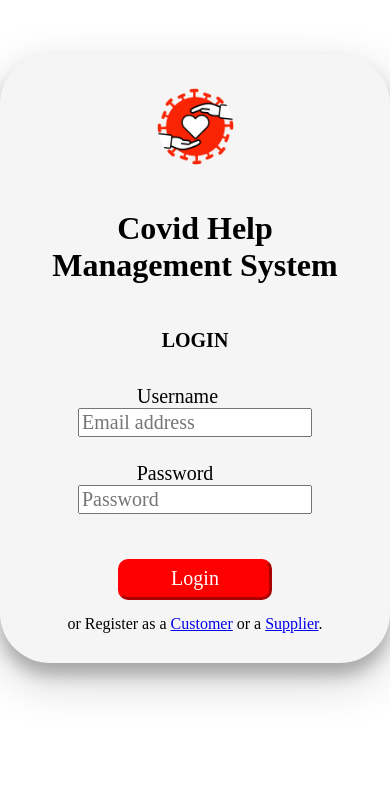
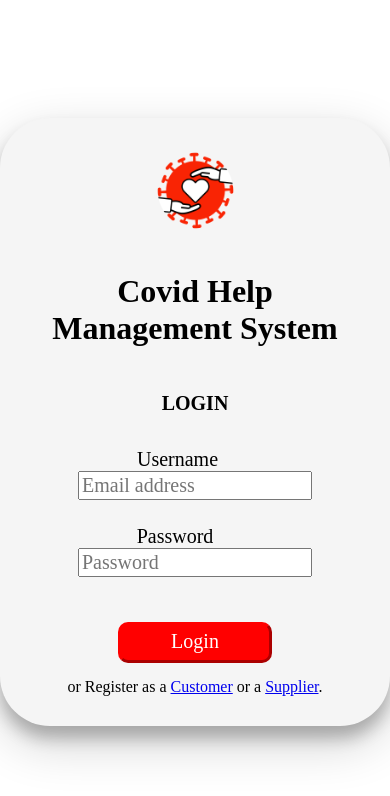
Before and after one commit to IceCYrip/Covid-Help-Portal, a React (Create React App) app: page / in a window 390 px wide. Shown: the top 796 px of the page. Built offline with nearby package versions, Linux system fonts and the light colour scheme.

Commit message:
responsiveness added

```diff
--- a/src/AccFields.css
+++ b/src/AccFields.css
@@ -19,7 +19,7 @@
 
 input:hover {
   box-shadow: 0 0 11px rgba(255, 0, 0, 0.541);
-  border-color: rgba(255, 0, 0, 0.356);
+  border-color: rgba(255, 0, 0, 0.4);
 }
 
 input:focus {
--- a/src/LoginMain.css
+++ b/src/LoginMain.css
@@ -1,8 +1,8 @@
-.centering {
+.loginmain {
   display: flex;
   justify-content: center;
   align-items: center;
-  height: 717px;
+  height: 100vh;
 }
 
 .login_container1 {
@@ -81,3 +81,181 @@ h7 {
 .login_btn1 > button:hover {
   background-color: rgb(230, 0, 0);
 }
+
+/* +-+-+-+-+-+-+-+-+-+-+-+-+-+-+-+-+-+-+-+-+-+-+-+-+-+-+-+-+-+-+-+-+-+-+-+ */
+
+/* Phones */
+/* @media only screen and (min-width: 376px) and (max-width: 450px) {
+  .loginmain {
+    display: flex;
+    justify-content: center;
+    align-items: center;
+    height: 100vh;
+  }
+
+  .login_container1 {
+    display: flex;
+    flex-direction: column;
+    justify-content: center;
+    align-items: center;
+    font-family: constantia;
+    text-align: center;
+  }
+
+  .login_logo1 {
+    width: 25%;
+    padding-bottom: 15px;
+    object-fit: contain;
+  }
+
+  h5 {
+    font-size: 20px;
+    font-weight: 800;
+  }
+
+  .uname1 {
+    display: flex;
+    flex-direction: column;
+    align-items: center;
+    font-size: 2.5vh;
+  }
+
+  .uname1 > input {
+    margin-top: 1.5vh;
+    font-size: 2.5vh;
+  }
+  .pwd1 {
+    display: flex;
+    flex-direction: column;
+    align-items: center;
+    font-size: 2.5vh;
+  }
+
+  .pwd1 > input {
+    margin-top: 1.5vh;
+    font-size: 2.5vh;
+  }
+
+  .pwd1 {
+    display: flex;
+    flex-direction: column;
+  }
+
+  .login_btn1 > button {
+    margin-top: 4vh;
+    margin-bottom: 2vh;
+    font-family: Constantia;
+    padding-left: 50px;
+    padding-right: 50px;
+    padding-top: 5px;
+    padding-bottom: 7px;
+    border-radius: 10px;
+    border-color: red;
+    border-width: 3px;
+
+    color: white;
+    background-color: red;
+  }
+
+  .form {
+    box-shadow: 0 12px 16px 0 rgba(0, 0, 0, 0.24),
+      0 17px 50px 0 rgba(0, 0, 0, 0.19);
+    border-radius: 5vh;
+    background-color: whitesmoke;
+    width: fit-content;
+    height: fit-content;
+    padding-left: 5vh;
+    padding-right: 5vh;
+    padding-bottom: 5vh;
+    margin-top: 5vh;
+  }
+} */
+
+/* +-+-+-+-+-+-+-+-+-+-+-+-+-+-+-+-+-+-+-+-+-+-+-+-+-+-+-+-+-+-+-+-+-+-+-+-+-+-+-+-+-+-+-+-+-+-+-+-+-+-+ */
+
+/* Phones */
+/* @media only screen and (min-width: 375px) {
+  .loginmain {
+    display: flex;
+    justify-content: center;
+    align-items: center;
+    height: 100vh;
+  }
+
+  .login_container1 {
+    display: flex;
+    flex-direction: column;
+    justify-content: center;
+    align-items: center;
+    font-family: constantia;
+    text-align: center;
+  }
+
+  .login_logo1 {
+    width: 25%;
+    padding-bottom: 15px;
+    object-fit: contain;
+  }
+
+  h5 {
+    font-size: 20px;
+    font-weight: 800;
+  }
+
+  .uname1 {
+    display: flex;
+    flex-direction: column;
+    align-items: center;
+    font-size: 2.5vh;
+  }
+
+  .uname1 > input {
+    margin-top: 1.5vh;
+    font-size: 2.5vh;
+  }
+  .pwd1 {
+    display: flex;
+    flex-direction: column;
+    align-items: center;
+    font-size: 2.5vh;
+  }
+
+  .pwd1 > input {
+    margin-top: 1.5vh;
+    font-size: 2.5vh;
+  }
+
+  .pwd1 {
+    display: flex;
+    flex-direction: column;
+  }
+
+  .login_btn1 > button {
+    margin-top: 4vh;
+    margin-bottom: 2vh;
+    font-family: Constantia;
+    padding-left: 50px;
+    padding-right: 50px;
+    padding-top: 5px;
+    padding-bottom: 7px;
+    border-radius: 10px;
+    border-color: red;
+    border-width: 3px;
+
+    color: white;
+    background-color: red;
+  }
+
+  .form {
+    box-shadow: 0 12px 16px 0 rgba(0, 0, 0, 0.24),
+      0 17px 50px 0 rgba(0, 0, 0, 0.19);
+    border-radius: 5vh;
+    background-color: whitesmoke;
+    width: fit-content;
+    height: fit-content;
+    padding-left: 5vh;
+    padding-right: 5vh;
+    padding-bottom: 5vh;
+    margin-top: 5vh;
+  }
+} */
--- a/src/LoginMain.js
+++ b/src/LoginMain.js
@@ -1,8 +1,7 @@
-
 import SignUpContext from "./context/signupdata/SignUpContext";
-import React, { useContext, useState } from 'react'
-import { useNavigate, Link } from 'react-router-dom';
-import validator from 'validator';
+import React, { useContext, useState } from "react";
+import { useNavigate, Link } from "react-router-dom";
+import validator from "validator";
 import "./LoginMain.css";
 
 function LoginMain() {
@@ -10,105 +9,109 @@ function LoginMain() {
 
   const { details, setDetails } = useContext(SignUpContext);
 
-    const [uname, setUname] = useState('');
-    const [password, setPassword] = useState('');
+  const [uname, setUname] = useState("");
+  const [password, setPassword] = useState("");
 
   const LoginUser = async (e) => {
     e.preventDefault();
 
-        if (!(validator.isEmail(uname))) {
-            alert("Please enter a valid email address")
-        }
-        else if (password.length === 0) {
-            alert("Please enter a password")
-        }
-        else {
-
-            const res = await fetch('/api/auth/login', {
+    if (!validator.isEmail(uname)) {
+      alert("Please enter a valid email address");
+    } else if (password.length === 0) {
+      alert("Please enter a password");
+    } else {
+      const res = await fetch("/api/auth/login", {
         method: "POST",
         headers: {
           "Content-Type": "application/json",
         },
         body: JSON.stringify({
-                    uname, password
-                })
+          uname,
+          password,
+        }),
       });
 
-            const json = await res.json()
+      const json = await res.json();
       console.log(json);
       if (json.success) {
         // Save the auth token and redirect
         // localStorage.setItem('token', json.authtoken);
 
-                setDetails({ email: uname, token: json.authtoken })
+        setDetails({ email: uname, token: json.authtoken });
 
-                if (json.usertype === 'supplier') {
-                    Dash('/supplier');
+        if (json.usertype === "supplier") {
+          Dash("/supplier");
         }
-                if (json.usertype === 'customer') {
-                    Dash('/customer');
-                    console.log(details.email)
+        if (json.usertype === "customer") {
+          Dash("/customer");
+          console.log(details.email);
         }
-                if (json.usertype === 'admin') {
-                    Dash('/admin');
+        if (json.usertype === "admin") {
+          Dash("/admin");
         }
-            }
-            else {
+      } else {
         alert("Invalid credentials");
       }
     }
-    }
+  };
 
   return (
-        <div className='loginmain' >
+    <div className="loginmain">
+      <div className="login_container1">
+        <img className="login_logo1" src={"/images/Logo.png"} alt="" />
 
-            <div className='centering'>
-                <div className="login_container1">
-                    <img
-                        className="login_logo1"
-                        src={"/images/Logo.png"}
-                        alt=""
-                    />
-
-                    <div
-                        className="login_header1">
-                        <h1>Covid Help
+        <div className="login_header1">
+          <h1>
+            Covid Help
             <br></br>
             Management System
           </h1>
         </div>
-
-                    <div className="login_name1">
+        <div className="form">
           <h5>LOGIN</h5>
-                    </div>
           <form method="POST">
-                        <div
-                            className="uname1">
+            <div className="uname1">
               <h7>Username</h7>
-                            <input type='email' value={uname} onChange={(e) => setUname(e.target.value)} placeholder="Email address" />
+              <input
+                type="email"
+                value={uname}
+                onChange={(e) => setUname(e.target.value)}
+                placeholder="Email address"
+              />
             </div>
 
-                        <div
-                            className="pwd1">
+            <div className="pwd1">
               <h7>Password</h7>
-                            <input type='password' value={password} onChange={(e) => setPassword(e.target.value)} placeholder="Password" />
+              <input
+                type="password"
+                value={password}
+                onChange={(e) => setPassword(e.target.value)}
+                placeholder="Password"
+              />
             </div>
 
             <div className="login_btn1">
-                            <button type='submit' onClick={LoginUser}  >
+              <button type="submit" onClick={LoginUser}>
                 <h7>Login</h7>
               </button>
             </div>
 
-                        <div
-                            className="register_text1">
-                            or Register as a <Link Link to="/customer-signup">Customer</Link> or a <Link Link to="/supplier-signup">Supplier</Link>.
+            <div className="register_text1">
+              or Register as a{" "}
+              <Link Link to="/customer-signup">
+                Customer
+              </Link>{" "}
+              or a{" "}
+              <Link Link to="/supplier-signup">
+                Supplier
+              </Link>
+              .
             </div>
           </form>
         </div>
       </div>
-        </ div>
-    )
+    </div>
+  );
 }
 
-export default LoginMain
+export default LoginMain;
--- a/src/NormalField.css
+++ b/src/NormalField.css
@@ -21,7 +21,7 @@
 
 input:hover {
   box-shadow: 0 0 11px rgba(255, 0, 0, 0.541);
-  border-color: rgba(255, 0, 0, 0.356);
+  border-color: rgba(255, 0, 0, 0.4);
 }
 
 input:focus {
--- a/src/NumField.css
+++ b/src/NumField.css
@@ -21,7 +21,7 @@
 
 input:hover {
   box-shadow: 0 0 11px rgba(255, 0, 0, 0.541);
-  border-color: rgba(255, 0, 0, 0.356);
+  border-color: rgba(255, 0, 0, 0.4);
 }
 
 input:focus {
```
Also changed, not shown: src/CAcc.js (+106 -90 lines). Lines whose indentation alone changed are shown as unchanged.
